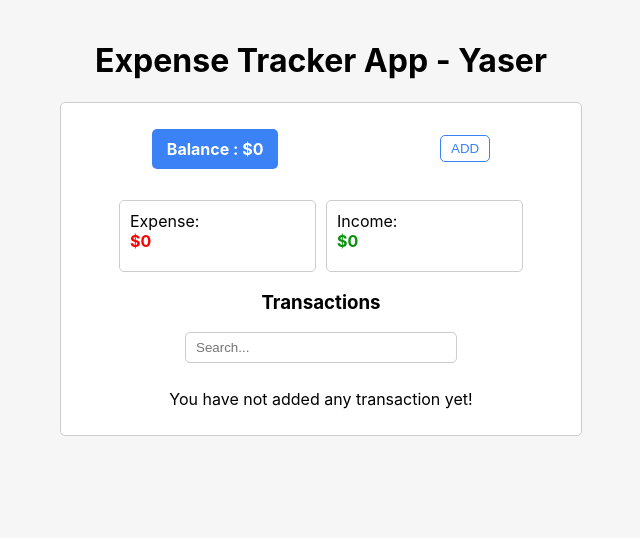
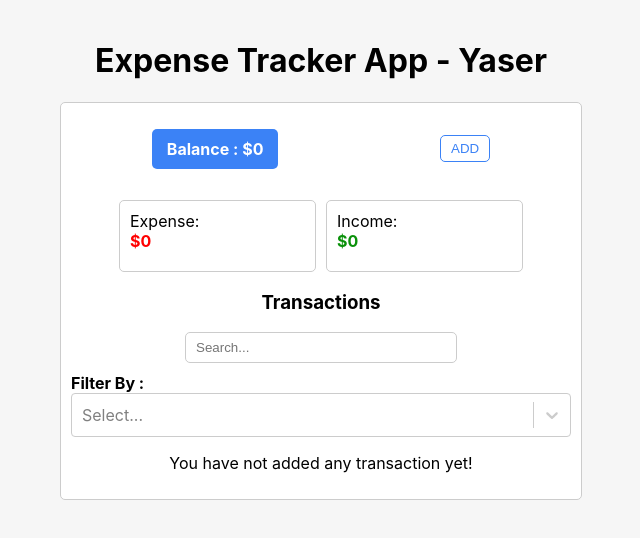
Before and after one commit to Yaser-Hajian/Expense-Tracker-React.js, a React (Create React App) app: page / in a window 1280 px wide. Shown: the top 538 px of the page, without its empty margins (319-959 px from the left). Built offline with nearby package versions, Linux system fonts and the light colour scheme.

Commit message:
filter components and its functionality added successfully

```diff
--- a/package.json
+++ b/package.json
@@ -9,6 +9,7 @@
     "react": "^17.0.2",
     "react-dom": "^17.0.2",
     "react-scripts": "4.0.3",
+    "react-select": "^4.3.1",
     "web-vitals": "^1.1.2"
   },
   "scripts": {
--- a/src/Components/ExpenseTrackerApp/ExpenseTrackerApp.js
+++ b/src/Components/ExpenseTrackerApp/ExpenseTrackerApp.js
@@ -8,8 +8,11 @@ const ExpenseTrackerApp = () => {
     const [income, setIncome] = useState(0);
     const [balance, setBalance] = useState(0);
     const [transaction, setTransaction] = useState([]);
-    const [showedTransaction, setShowedTransaction] = useState([]);
-    const [searchValue, setSearchValue] = useState("");
+    const [searchedTransaction, setSearchedTransaction] = useState([]);
+    const [filteredTransaction, setFilteredTransaction] = useState([]);
+    const [searchValue, setSearchValue] = useState("All");
+    const [filterValue, setFilterValue] = useState("All");
+
     useEffect(() => {
         let incomeValue = 0, expenseValue = 0;
         transaction.filter(trans => trans.type === "expense" ?
@@ -22,7 +25,11 @@ const ExpenseTrackerApp = () => {
     }, [transaction])
     useEffect(() => {
         searchTransaction(searchValue);
-    }, [transaction, searchValue])
+        // filterTransaction(filterValue);
+    }, [transaction, searchValue ])
+    useEffect(()=>{
+        filterTransaction(filterValue);
+    },[filterValue , searchedTransaction])
     const addTransaction = (transactionData) => {
         const newTransaction = {
             id: Date.now(),
@@ -35,8 +42,12 @@ const ExpenseTrackerApp = () => {
         setTransaction(current_transactions);
     }
     const searchTransaction = (value) => {
-        const validTransactions = transaction.filter(tr => tr.title.toLowerCase().includes(value.toLowerCase()));
-        setShowedTransaction(validTransactions);
+        if (value === "All" || value === ""){
+            setSearchedTransaction(transaction);
+        }else{
+            const validTransactions = transaction.filter(tr => tr.title.toLowerCase().includes(value.toLowerCase()));
+            setSearchedTransaction(validTransactions);
+        }
     }
     const deleteHandler = (id) => {
         const newTransactionsList = transaction.filter(tran => tran.id !== id);
@@ -52,6 +63,14 @@ const ExpenseTrackerApp = () => {
         copy_transactions_list[index] = copy_transaction;
         setTransaction(copy_transactions_list);
     }
+    const filterTransaction=(value)=>{
+        if (value === "All" ){
+            setFilteredTransaction(searchedTransaction);
+        }else{
+            const filter_trans = searchedTransaction.filter(trans => trans.type === value);
+            setFilteredTransaction(filter_trans)
+        }
+    }
     return (
         <div className={styles.container}>
             <Overview
@@ -62,10 +81,11 @@ const ExpenseTrackerApp = () => {
             />
             <TransactionList
                 transaction={transaction}
-                showedTransaction={showedTransaction}
+                transactionsList={filteredTransaction}
                 setSearchValue={setSearchValue}
                 deleteHandler={deleteHandler}
                 editHandler={editHandler}
+                setFilterValue={setFilterValue}
             />
         </div>
     );
--- /dev/null
+++ b/src/Components/Filter/FilterTransaction.js
@@ -0,0 +1,29 @@
+import React, {useState} from 'react';
+import Select from "react-select";
+
+const FilterTransaction = ({setFilterValue}) => {
+    const [selectedOption , setSelectedOption] = useState("");
+    const options = [
+        { value: 'All', label: 'All' },
+        { value: 'expense', label: 'Expenses' },
+        { value: 'income', label: 'Incomes' },
+    ];
+    const changeHandler=(event)=>{
+        setFilterValue(event.value);
+        // console.log(event.value)
+        setSelectedOption(event);
+    }
+    return (
+        <div>
+            <span>Filter By :</span>
+            <Select
+                value={selectedOption}
+                onChange={changeHandler}
+                options={options}
+            />
+        </div>
+
+    );
+};
+
+export default FilterTransaction;
--- a/src/Components/TransactionList/TransactionList.js
+++ b/src/Components/TransactionList/TransactionList.js
@@ -3,18 +3,19 @@ import Transaction from "../Transaction/Transaction";
 import styles from "./TransactionListStyle.module.css";
 import SearchBar from "../SearchBar/SearchBar";
 import AddTransaction from "../AddTransaction/AddTransaction";
+import FilterTransaction from "../Filter/FilterTransaction";
 
-const TransactionList = ({transaction, showedTransaction, setSearchValue, deleteHandler , editHandler}) => {
+const TransactionList = ({transaction, transactionsList, setSearchValue, deleteHandler , editHandler , setFilterValue}) => {
     const [editItem, setEditItem] = useState("");
     const editItemHandler=(transactionObject)=>{
         editHandler(transactionObject , editItem.id);
         setEditItem("");
     }
-    const renderTransactions = (transaction_list) => {
+    const renderTransactions = (transactions)=> {
         return (
             <div>
                 {
-                    transaction_list.map((trans =>
+                    transactions.map((trans =>
                             <Transaction
                                 title={trans.title}
                                 amount={trans.amount}
@@ -30,6 +31,7 @@ const TransactionList = ({transaction, showedTransaction, setSearchValue, delete
     }
     return (
         <div>
+
             {
                 editItem ?
                     (
@@ -42,9 +44,10 @@ const TransactionList = ({transaction, showedTransaction, setSearchValue, delete
                         <>
                             <h3 className={styles.title}>Transactions</h3>
                             <SearchBar setSearchValue={setSearchValue}/>
+                            <FilterTransaction setFilterValue={setFilterValue}/>
                             {
-                                showedTransaction.length ? renderTransactions(showedTransaction) :
-
+                                transactionsList.length ? renderTransactions(transactionsList)
+                                    :
                                     transaction.length ?
                                         <p className={styles.empty}>no item matched!</p>
                                         :
```
Also changed, not shown: 1 other file (tests, documents, lock files or other folders).
